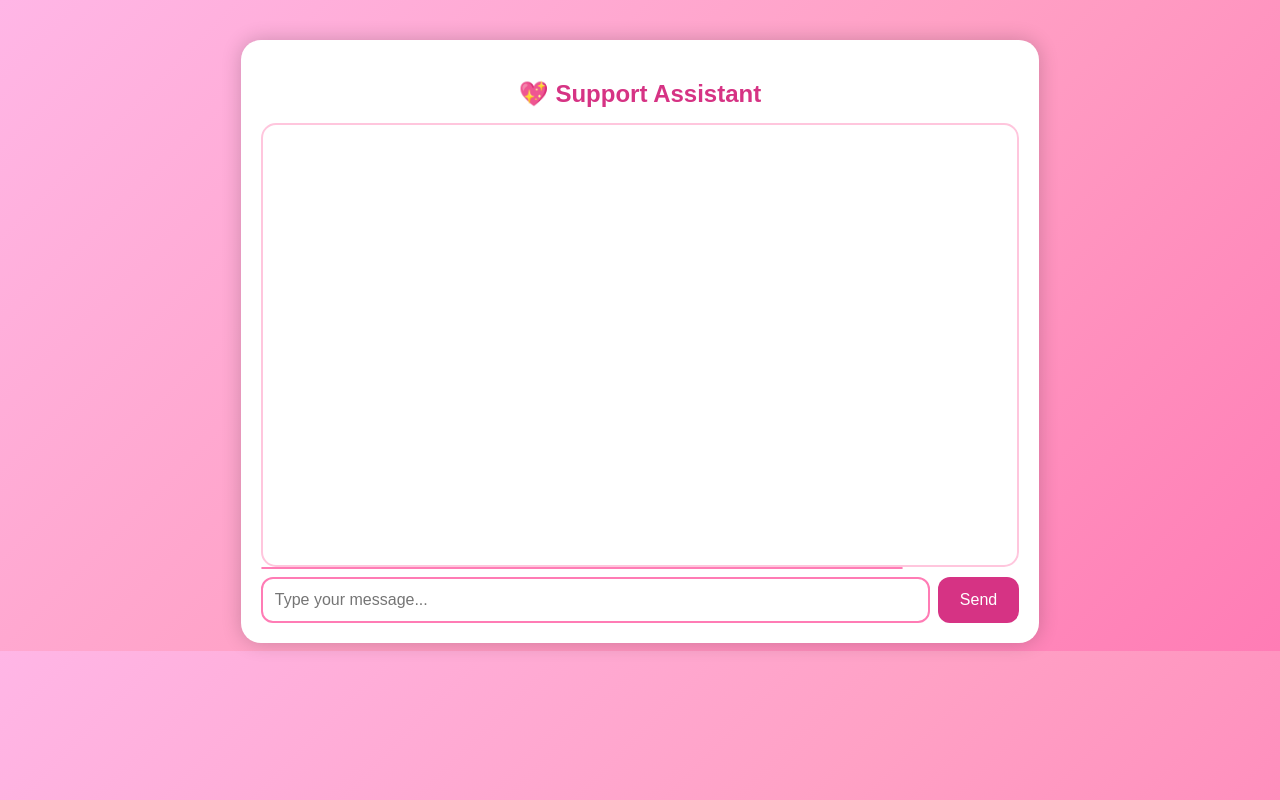
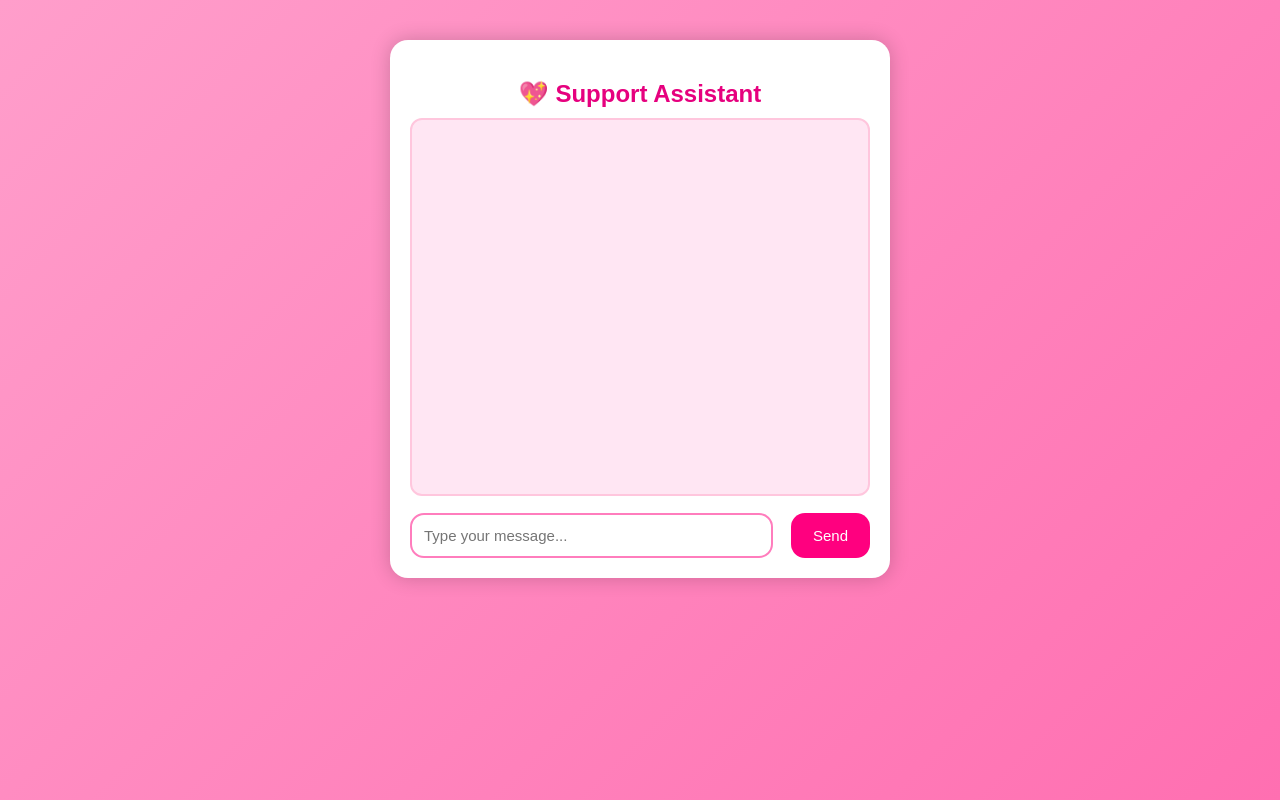
Before and after one commit to Meghashree9112004/support_agent, a Flask app: page / in a window 1280 px wide. Run offline with Flask 3, Linux system fonts and the light colour scheme.

Commit message:
Fix requirements

```diff
--- a/templates/chat.html
+++ b/templates/chat.html
@@ -3,16 +3,117 @@
 <head>
     <title>Support Assistant</title>
     <link rel="stylesheet" href="/static/style.css">
+    <style>
+        body {
+            background: linear-gradient(135deg, #ff9ecb, #ff6fb1);
+            font-family: Arial, sans-serif;
+            display: flex;
+            justify-content: center;
+            align-items: center;
+            height: 100vh;
+            margin: 0;
+        }
+
+        .chat-container {
+            width: 460px;
+            background: white;
+            border-radius: 18px;
+            padding: 20px;
+            box-shadow: 0px 0px 20px rgba(0,0,0,0.2);
+        }
+
+        h2 {
+            text-align: center;
+            margin-bottom: 10px;
+            color: #e6007e;
+        }
+
+        #chat-box {
+            height: 350px;
+            overflow-y: auto;
+            border-radius: 12px;
+            padding: 12px;
+            background: #ffe6f3;
+        }
+
+        .user-msg, .bot-msg {
+            padding: 12px;
+            margin: 8px 0;
+            max-width: 85%;
+            border-radius: 18px;
+            color: white;
+            font-size: 15px;
+        }
+
+        .user-msg {
+            background: #ff3c99;
+            margin-left: auto;
+            border-bottom-right-radius: 2px;
+        }
+
+        .bot-msg {
+            background: #b40069;
+            border-bottom-left-radius: 2px;
+        }
+
+        .input-area {
+            margin-top: 12px;
+            display: flex;
+            gap: 10px;
+        }
+
+        #user-input {
+            flex: 1;
+            padding: 12px;
+            border-radius: 14px;
+            border: 2px solid #ff7dbd;
+            font-size: 15px;
+        }
+
+        button {
+            padding: 12px 22px;
+            background: #ff007f;
+            color: white;
+            border-radius: 14px;
+            border: none;
+            font-size: 15px;
+            cursor: pointer;
+        }
+
+        button:hover {
+            background: #d6006f;
+        }
+
+        /* Suggestions */
+        #suggestions {
+            background: white;
+            position: relative;
+            max-height: 140px;
+            overflow-y: auto;
+            border-radius: 10px;
+            margin-top: 5px;
+            box-shadow: 0px 0px 8px rgba(0,0,0,0.2);
+        }
+
+        .suggest-item {
+            padding: 8px 12px;
+            cursor: pointer;
+            border-bottom: 1px solid #ffd6eb;
+        }
+
+        .suggest-item:hover {
+            background: #ffe2f3;
+        }
+    </style>
 </head>
 <body>
 
 <div class="chat-container">
     <h2>💖 Support Assistant</h2>
-
     <div id="chat-box"></div>
 
-    <!-- Suggestion dropdown -->
-    <div id="suggestions" class="suggestions"></div>
+    <!-- Auto Suggest -->
+    <div id="suggestions"></div>
 
     <div class="input-area">
         <input type="text" id="user-input" placeholder="Type your message..." onkeyup="showSuggestions(this.value)">
@@ -22,20 +123,18 @@
 
 <script>
 async function sendMessage() {
-    let userInput = document.getElementById("user-input");
-    let message = userInput.value.trim();
-    if(message === "") return;
+    let input = document.getElementById("user-input");
+    let msg = input.value.trim();
+    if (msg === "") return;
 
-    // show user bubble
-    document.getElementById("chat-box").innerHTML += `<div class='user-msg'>${message}</div>`;
-    userInput.value = "";
+    document.getElementById("chat-box").innerHTML += `<div class='user-msg'>${msg}</div>`;
+    input.value = "";
     document.getElementById("suggestions").innerHTML = "";
 
-    // send to backend
-    let response = await fetch("/get", {
+    let response = await fetch("/chat", {
         method: "POST",
-        headers: { "Content-Type": "application/json" },
-        body: JSON.stringify({ message })
+        headers: { "Content-Type": "application/x-www-form-urlencoded" },
+        body: `message=${msg}`
     });
 
     let data = await response.json();
@@ -64,5 +163,6 @@ function selectSuggestion(q) {
     document.getElementById("suggestions").innerHTML = "";
 }
 </script>
+
 </body>
 </html>
```
